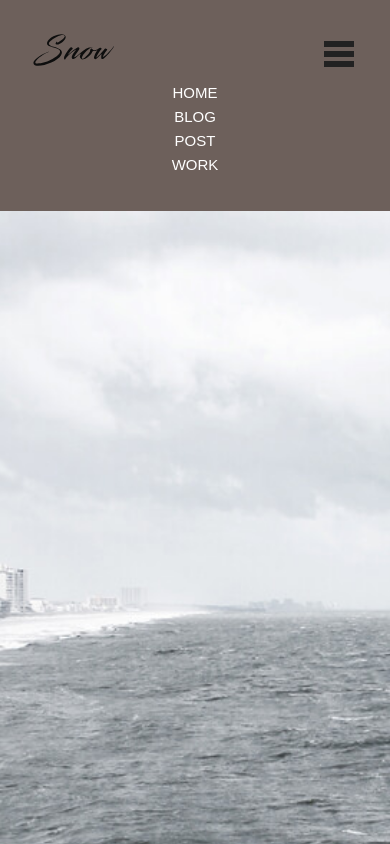
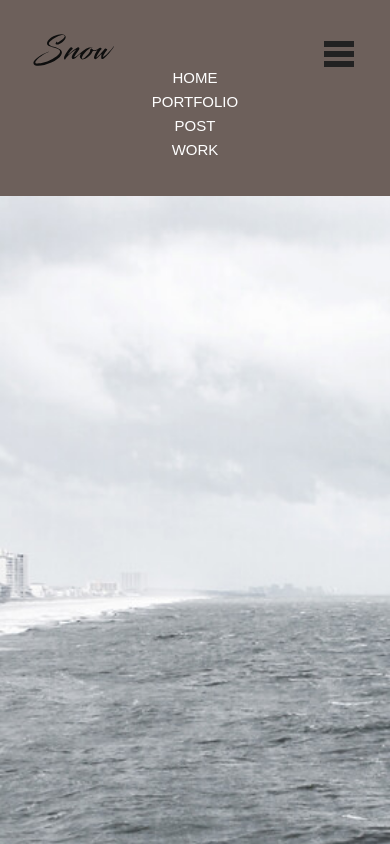
Before and after one commit to jumpzilla/snow, a plain HTML site: page blog.html in a window 390 px wide. Both pictures are taken after a click on the element 339 px from the left and 54 px from the top of the page. Shown: the top 844 px of the page. Drawn offline with Linux system fonts and the light colour scheme; files whose address does not match are found by name.

Commit message:
snow-project

```diff
--- a/blog.html
+++ b/blog.html
@@ -27,7 +27,7 @@
                             </span>
                             <ul class="menu" id="menu">
                                 <li><a href="index.html">Home</a></li>
-                                <li><a href="blog.html">Blog</a></li>
+                                <li><a href="portfolio.html">Portfolio</a></li>
                                 <li><a href="single_post.html">Post</a></li>
                                 <li><a href="single_work.html">Work</a>
                             </ul>
--- a/css/blog.css
+++ b/css/blog.css
@@ -359,24 +359,14 @@ input[type=email] {
         margin: 0;
     }
 
-    .logo {
-        margin: 0 0 15px 0;
-    }
-
     .header-wrapper {
         position: relative;
 
         display: block;
-
-        align-items: flex-start;
     }
 
     .header-content {
-        display: flex;
-
         text-align: center;
-
-        justify-content: center;
     }
 
     .main-picture {
--- a/css/portfolio.css
+++ b/css/portfolio.css
@@ -254,24 +254,14 @@
         margin: 0;
     }
 
-    .logo {
-        margin: 0 0 15px 0;
-    }
-
     .header-wrapper {
         position: relative;
 
         display: block;
-
-        align-items: flex-start;
     }
 
     .header-content {
-        display: flex;
-
         text-align: center;
-
-        justify-content: center;
     }
 
     .item {
--- a/css/single_post.css
+++ b/css/single_post.css
@@ -234,16 +234,10 @@
         margin: 0;
     }
 
-    .logo {
-        margin: 0 0 15px 0;
-    }
-
     .header-wrapper {
         position: relative;
 
         display: block;
-
-        align-items: flex-start;
     }
 
     .header-content {
--- a/css/single_work.css
+++ b/css/single_work.css
@@ -203,24 +203,14 @@ p {
         margin: 0;
     }
 
-    .logo {
-        margin: 0 0 15px 0;
-    }
-
     .header-wrapper {
         position: relative;
 
         display: block;
-
-        align-items: flex-start;
     }
 
     .header-content {
-        display: flex;
-
-        text-align: center;
-
-        justify-content: center;
+         text-align: center;
     }
 }
 
```
